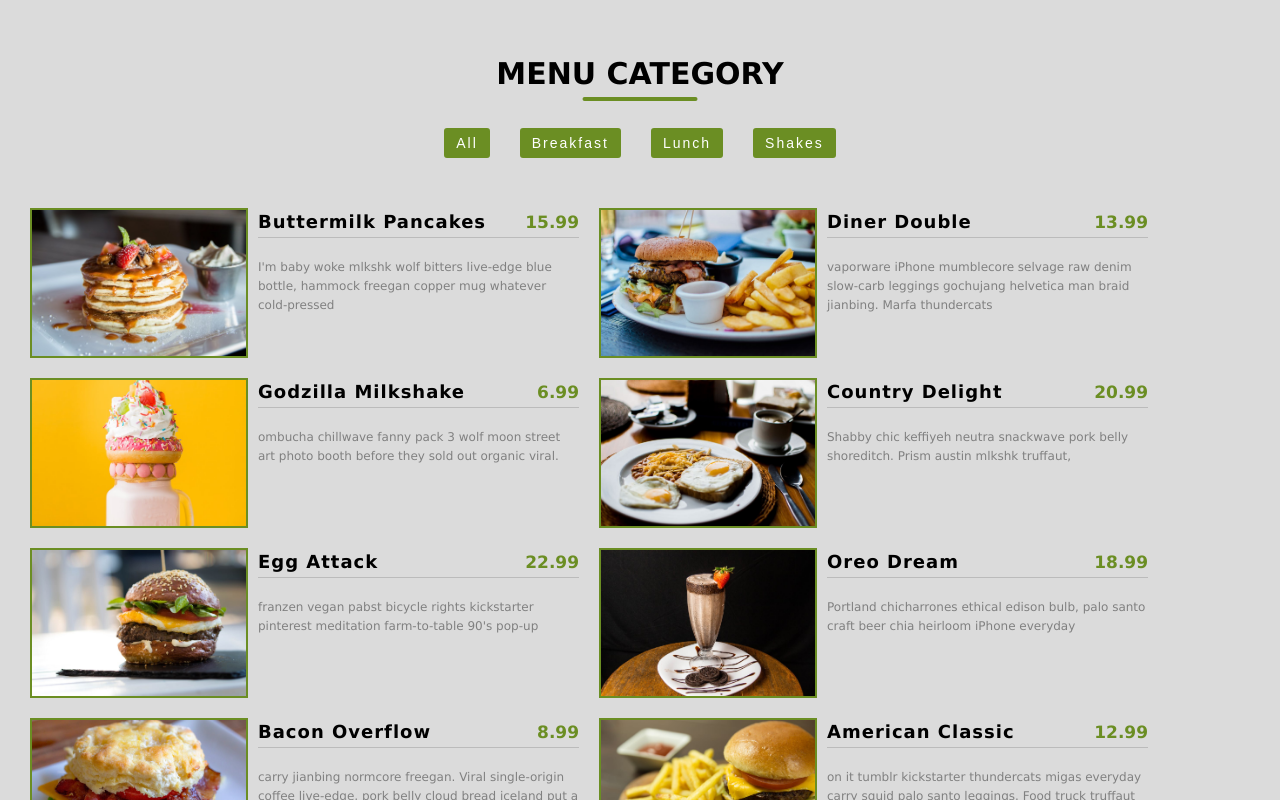
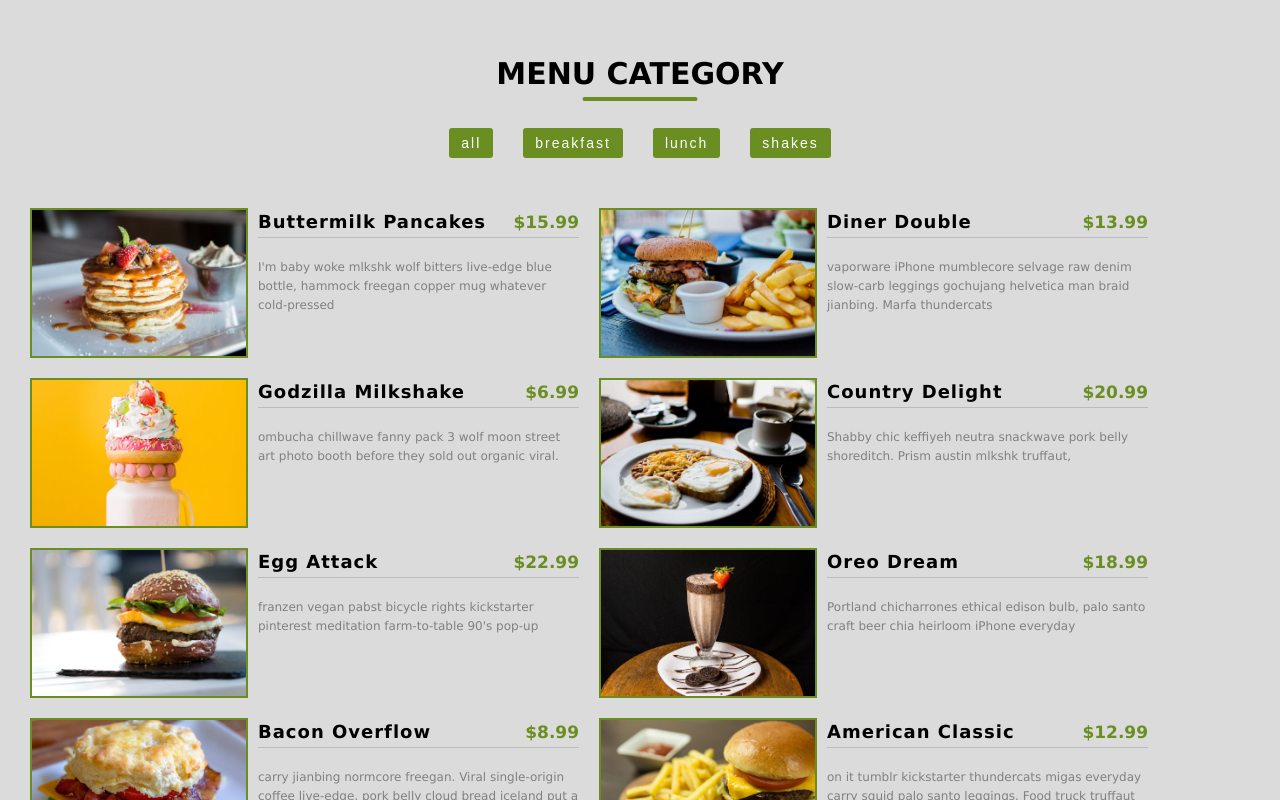
Before and after one commit to ibktommy/category-menu-react-app, a React (Create React App) app: page / in a window 1280 px wide. Shown: the top 800 px of the page. Built offline with nearby package versions, Linux system fonts and the light colour scheme.

Commit message:
Made the category items work and refactor the Menu component import in App.js to fix a bug - the menu was not displaying based on the category button-item selected

```diff
--- a/src/App.js
+++ b/src/App.js
@@ -1,26 +1,42 @@
 import './App.css';
 import Category from './Category';
 import Menu from './Menu';
-import data from "./data";
+import data from './data'
 import { useState } from 'react';
+
+// Getting all categories from our data
+const allCategories = ["all", ...new Set(data.map((dataItem) => dataItem.category))]
+console.log(allCategories)
 
 
 function App() {
   // Setting State for Menu Data
-  const [menudata, setMenuData] = useState(data)
+  const [menuData, setMenuData] = useState(data)
+  const [categories] = useState(allCategories)
+
+  // Function to Filter Categories
+  const filterMenuItems = (category) => {
+    if (category === 'all') {
+      setMenuData(data)
+      return
+    }
+
+    const newMenuItems = data.filter((dataItem) => dataItem.category === category)
+    setMenuData(newMenuItems)
+  }
 
   return (
     <>
       <div className="container">
         <div className="content">
           <h1 className='title'>Menu Category</h1>
-          <Category />
+
+          <div className="category">
+            <Category filterMenuItems={filterMenuItems} categories={categories} />
+          </div>
+
           <div className="menu-content">
-            {
-              data.map(({ id, ...props }) => (
-                <Menu key={id} {...props} />
-              ))
-            }
+            <Menu menuData={menuData} />
           </div>
         </div>
       </div>
--- a/src/Category.jsx
+++ b/src/Category.jsx
@@ -1,14 +1,19 @@
 import React from "react";
 
-const Category = () => {
+const Category = ({ filterMenuItems, categories }) => {
 	return (
 		<>
-			<div className="category">
-				<button className="category-btn">All</button>
-				<button className="category-btn">Breakfast</button>
-				<button className="category-btn">Lunch</button>
-				<button className="category-btn">Shakes</button>
-			</div>
+			{categories.map((category, index) => {
+				return (
+					<button
+						className="category-btn"
+						key={index}
+						onClick={() => filterMenuItems(category)}
+					>
+						{category}
+					</button>
+				);
+			})}
 		</>
 	);
 };
--- a/src/Menu.jsx
+++ b/src/Menu.jsx
@@ -1,22 +1,26 @@
 import React from "react";
 // import "./App.css";
 
-const Menu = ({ title, category, price, img, desc }) => {
+const Menu = ({ menuData }) => {
 	return (
 		<>
-			<div className="menu-item">
+			{menuData.map(({ id, ...props }) => {
+				return (
+					<div className="menu-item" key={id}>
 						<div className="item-img">
-					<img src={img} alt={title} className="image" />
+							<img src={props.img} alt={props.title} className="image" />
 						</div>
 
 						<div className="item-text">
 							<div className="top">
-						<h2 className="item-title">{title}</h2>
-						<p className="price">{price}</p>
+								<h2 className="item-title">{props.title}</h2>
+								<p className="price">${props.price}</p>
 							</div>
-					<p className="item-para">{desc}</p>
+							<p className="item-para">{props.desc}</p>
 						</div>
 					</div>
+				);
+			})}
 		</>
 	);
 };
```
Lines whose indentation alone changed are shown as unchanged.
